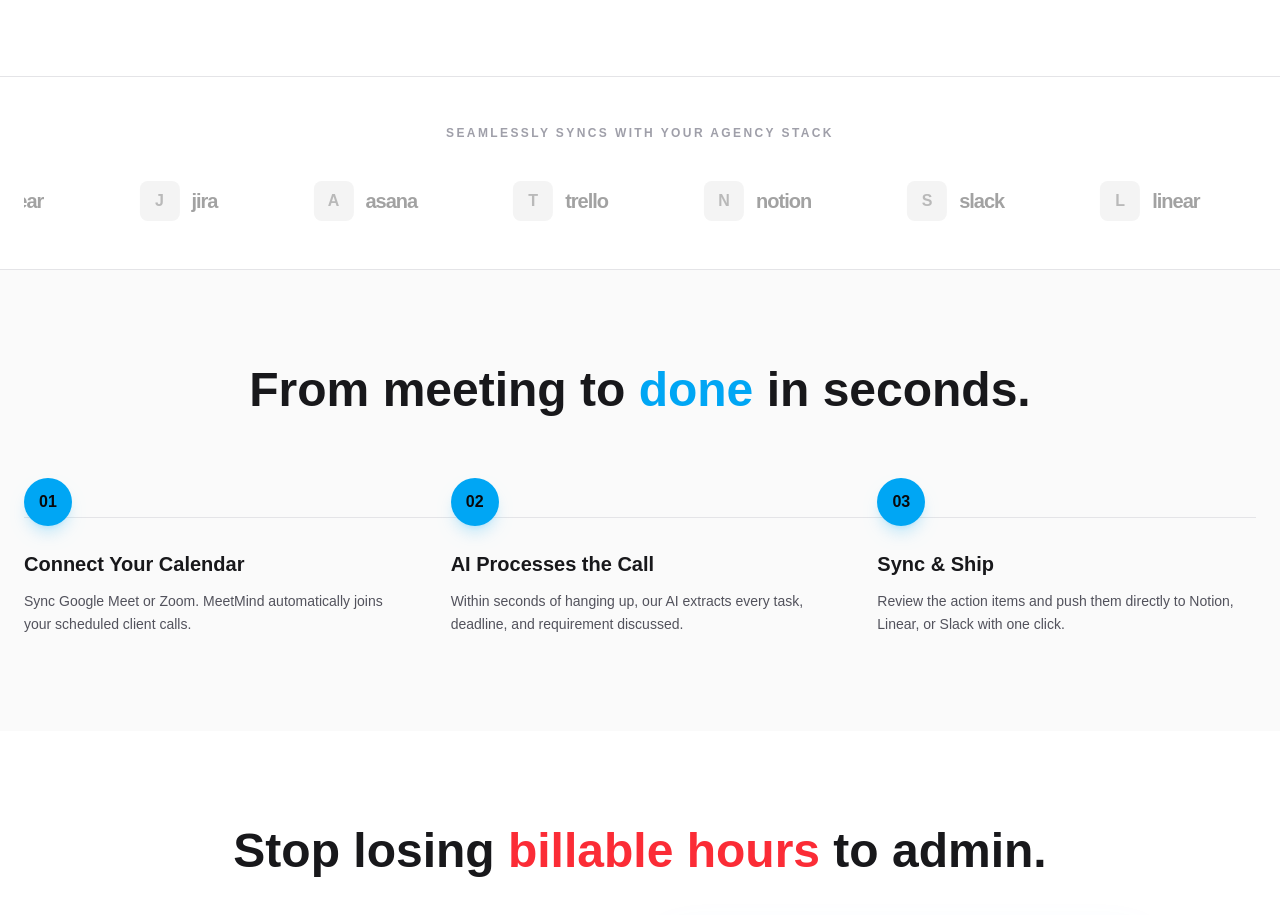
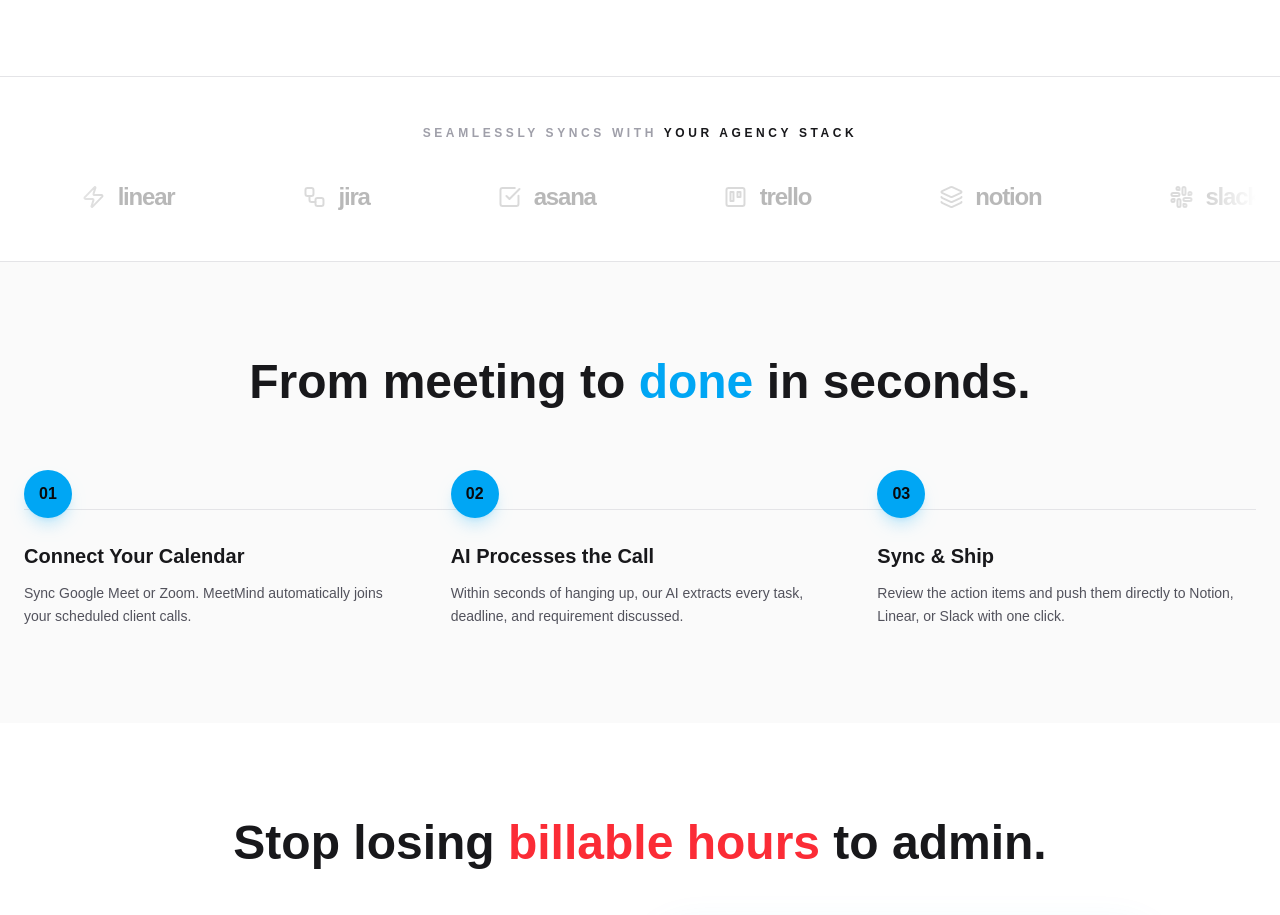
Before and after one commit to iamxenon404/meet-mind, a Next.js app in the folder landingpage/meetmind-landing/: page / in a window 1280 px wide. Shown: the part 1940-2855 px from the top of the page. Built offline with nearby package versions, Linux system fonts and the light colour scheme; no server answers.

Commit message:
updated trustbar  u i

```diff
--- a/landingpage/meetmind-landing/app/components/sections/TrustBar.tsx
+++ b/landingpage/meetmind-landing/app/components/sections/TrustBar.tsx
@@ -1,45 +1,57 @@
 "use client";
 import { motion } from "framer-motion";
+// Using lucide-react for the icons
+import {
+  Trello,
+  Slack,
+  Layers,
+  Workflow,
+  CheckSquare,
+  Zap
+} from "lucide-react";
 
 const integrations = [
-  { name: "Notion", logo: "N" }, // Replace with SVGs or PNGs later
-  { name: "Slack", logo: "S" },
-  { name: "Linear", logo: "L" },
-  { name: "Jira", logo: "J" },
-  { name: "Asana", logo: "A" },
-  { name: "Trello", logo: "T" },
+  { name: "Notion", icon: <Layers className="w-5 h-5 md:w-6 md:h-6" /> },
+  { name: "Slack", icon: <Slack className="w-5 h-5 md:w-6 md:h-6" /> },
+  { name: "Linear", icon: <Zap className="w-5 h-5 md:w-6 md:h-6" /> },
+  { name: "Jira", icon: <Workflow className="w-5 h-5 md:w-6 md:h-6" /> },
+  { name: "Asana", icon: <CheckSquare className="w-5 h-5 md:w-6 md:h-6" /> },
+  { name: "Trello", icon: <Trello className="w-5 h-5 md:w-6 md:h-6" /> },
 ];
 
 export default function TrustBar() {
   return (
-    <section className="py-12 border-y border-zinc-200 dark:border-white/5 bg-white dark:bg-zinc-950 overflow-hidden">
+    <section className="py-12 border-y border-zinc-200 dark:border-white/5 bg-white dark:bg-zinc-950 overflow-hidden transition-colors duration-500">
       <div className="max-w-7xl mx-auto px-6">
-        <p className="text-center text-xs font-bold tracking-[0.2em] uppercase text-zinc-400 mb-10">
-          Seamlessly syncs with your agency stack
+        <p className="text-center text-[10px] md:text-xs font-black tracking-[0.3em] uppercase text-zinc-400 dark:text-zinc-500 mb-10">
+          Seamlessly syncs with <span className="text-zinc-900 dark:text-zinc-100">your agency stack</span>
         </p>
 
         <div className="relative flex overflow-x-hidden group">
-          {/* Marquee effect using two identical lists */}
+          {/* Marquee effect */}
           <motion.div
             animate={{ x: ["0%", "-100%"] }}
-            transition={{ duration: 30, repeat: Infinity, ease: "linear" }}
-            className="flex gap-12 md:gap-24 items-center whitespace-nowrap px-12"
+            transition={{ duration: 40, repeat: Infinity, ease: "linear" }}
+            className="flex gap-16 md:gap-32 items-center whitespace-nowrap px-12"
           >
             {[...integrations, ...integrations].map((item, i) => (
               <div
                 key={i}
-                className="flex items-center gap-3 grayscale opacity-40 group-hover:grayscale-0 group-hover:opacity-100 transition-all duration-500 cursor-default"
+                className="flex items-center gap-3 grayscale opacity-30 group-hover:grayscale-0 group-hover:opacity-100 transition-all duration-700 cursor-default"
               >
-                {/* Logo Placeholder - You'll replace these with <img> tags */}
-                <div className="w-8 h-8 md:w-10 md:h-10 rounded-lg bg-zinc-200 dark:bg-zinc-800 flex items-center justify-center font-bold text-zinc-600 dark:text-zinc-400">
-                  {item.logo}
+                <div className="text-sky-500 dark:text-sky-400">
+                  {item.icon}
                 </div>
-                <span className="text-lg md:text-xl font-bold text-zinc-900 dark:text-white lowercase tracking-tighter">
+                <span className="text-xl md:text-2xl font-bold text-zinc-900 dark:text-white lowercase tracking-tighter">
                   {item.name}
                 </span>
               </div>
             ))}
           </motion.div>
+
+          {/* Masking gradients to fade out edges */}
+          <div className="absolute inset-y-0 left-0 w-20 bg-gradient-to-r from-white dark:from-zinc-950 to-transparent z-10" />
+          <div className="absolute inset-y-0 right-0 w-20 bg-gradient-to-l from-white dark:from-zinc-950 to-transparent z-10" />
         </div>
       </div>
     </section>
```
